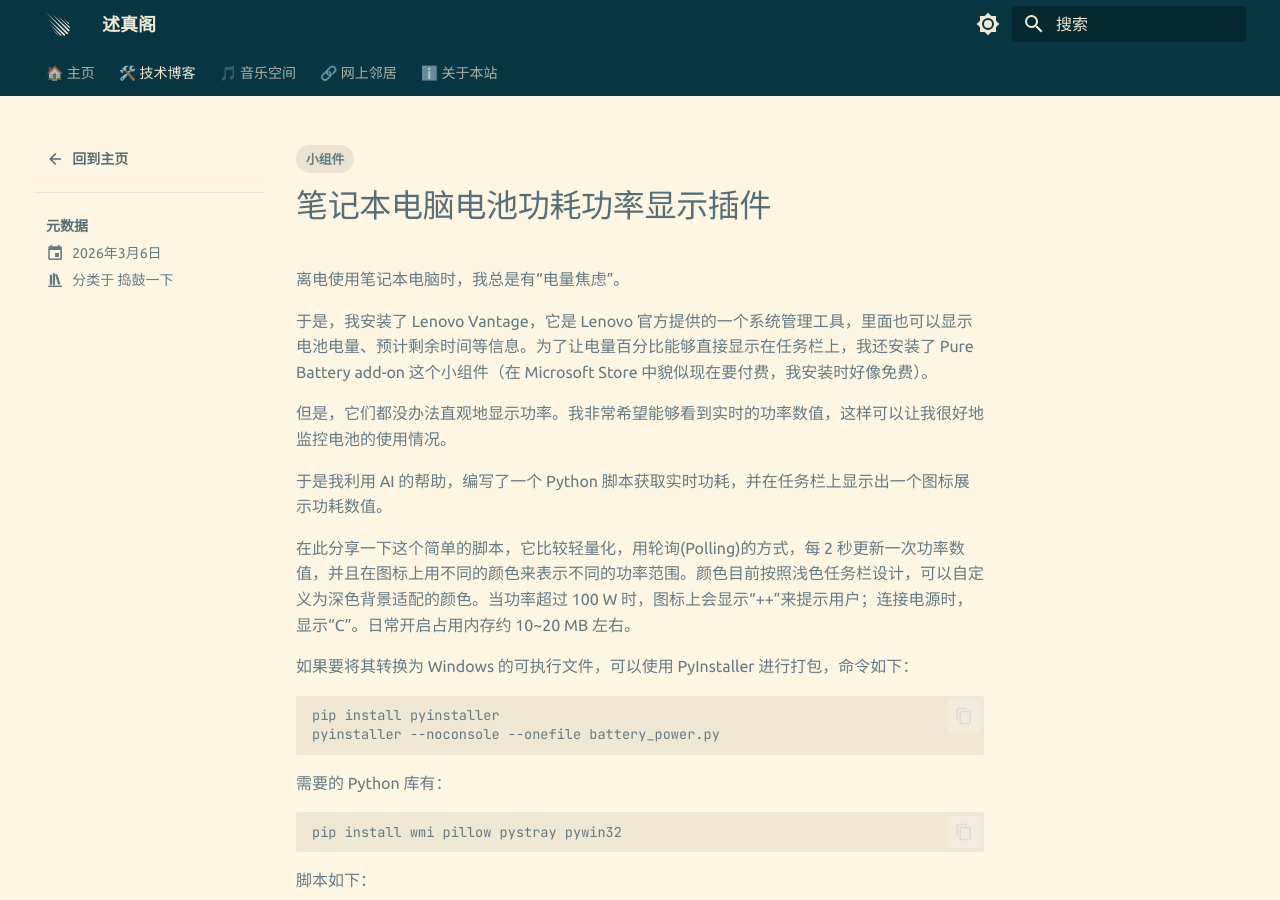
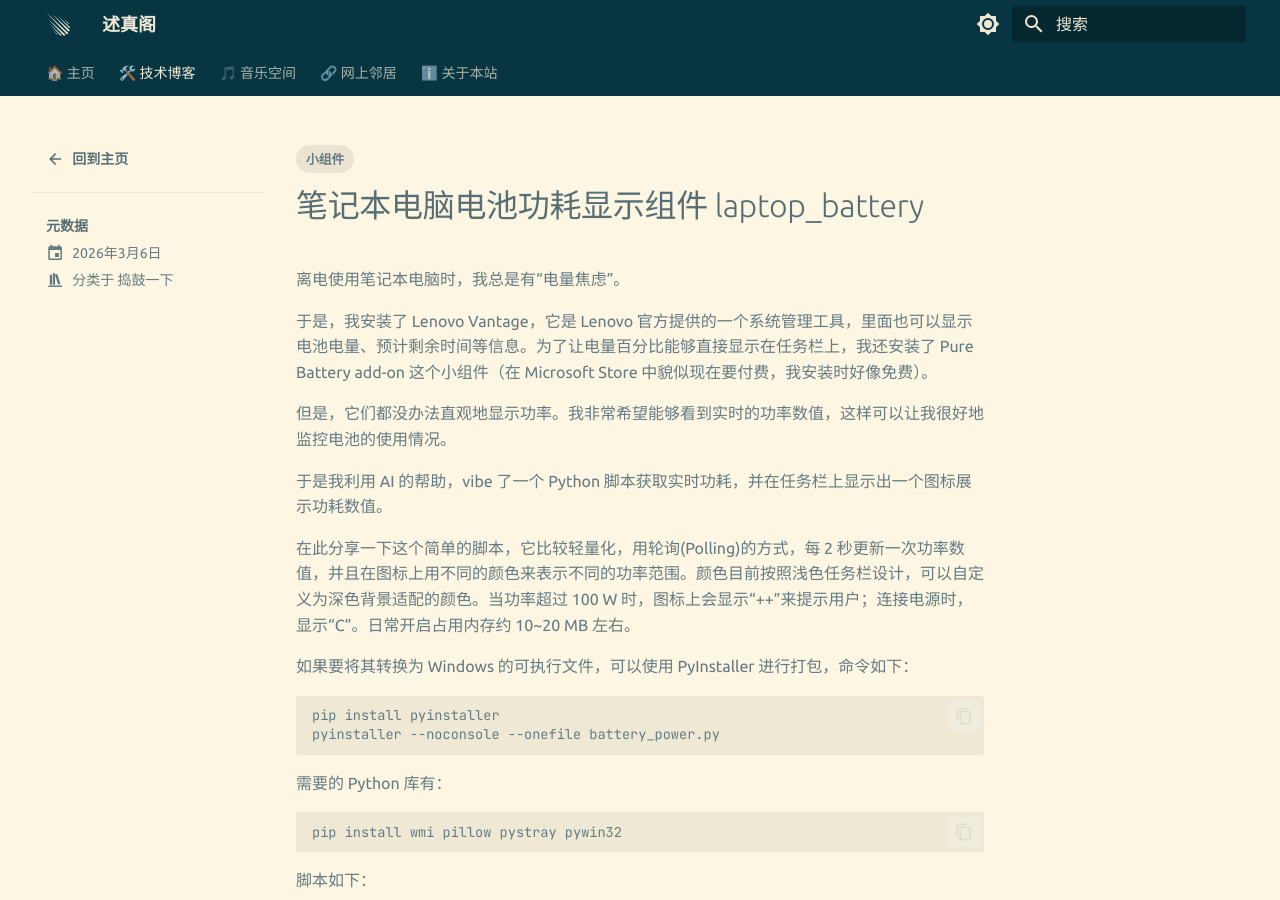
Before and after one commit to leostrange05/leostrange05.github.io, an MkDocs documentation site: the page built from docs/blog/posts/20260306-laptop-power-display.md, in a window 1280 px wide and 900 px high. Built offline with MkDocs 1.6.1 and Material for MkDocs 9.7.7, drawn with Linux system fonts in a browser that asks for light colours; comment, search, counter and statistics services are not loaded.

```diff
--- a/docs/blog/posts/20260306-laptop-power-display.md
+++ b/docs/blog/posts/20260306-laptop-power-display.md
@@ -1,13 +1,13 @@
 ---
 date: 2026-03-06
-title: 笔记本电脑电池功耗功率显示插件
+title: 笔记本电脑电池功耗显示组件
 categories:
     - 捣鼓一下
 tags:
     - 小组件
 ---
 
-# 笔记本电脑电池功耗功率显示插件
+# 笔记本电脑电池功耗显示组件 laptop_battery
 
 离电使用笔记本电脑时，我总是有“电量焦虑”。
 
@@ -15,7 +15,7 @@
 
 但是，它们都没办法直观地显示功率。我非常希望能够看到实时的功率数值，这样可以让我很好地监控电池的使用情况。
 
-于是我利用 AI 的帮助，编写了一个 Python 脚本获取实时功耗，并在任务栏上显示出一个图标展示功耗数值。
+于是我利用 AI 的帮助，vibe 了一个 Python 脚本获取实时功耗，并在任务栏上显示出一个图标展示功耗数值。
 
 在此分享一下这个简单的脚本，它比较轻量化，用轮询(Polling)的方式，每 2 秒更新一次功率数值，并且在图标上用不同的颜色来表示不同的功率范围。颜色目前按照浅色任务栏设计，可以自定义为深色背景适配的颜色。当功率超过 100 W 时，图标上会显示“++”来提示用户；连接电源时，显示“C”。日常开启占用内存约 10~20 MB 左右。
 
```
Also changed, not shown: docs/blog/posts/20260305-windows-terminal.md (+1 -1 lines), docs/musicspace/posts/20260101-piano-concertos.md (+1 -1 lines), site/blog/2026/03/05/在-windows-上便捷地打开终端/index.html, site/blog/2026/03/06/笔记本电脑电池功耗显示组件/index.html, site/blog/2026/03/31/oo-2026-课程第一单元博客表达式解析与运算/index.html, site/blog/archive/2026/index.html, site/blog/category/捣鼓一下/index.html, site/blog/index.html, site/blog/tags/index.html, site/musicspace/2026/01/01/overture肖邦叙事曲与拉赫勃拉姆斯舒曼钢琴协奏曲/index.html, site/musicspace/archive/2026/index.html, site/musicspace/category/古典音乐/index.html, site/musicspace/index.html, site/search/search_index.json, 2 more files, 1 other file.
